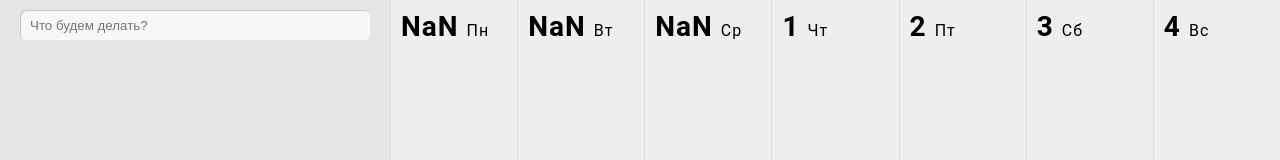
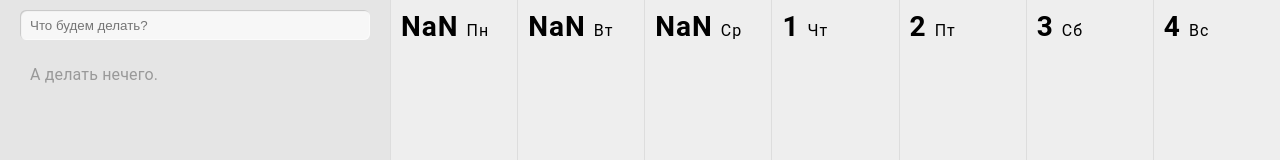
Before and after one commit to bytekot/napoleon, a React (Vite) app: page / in a window 1280 px wide. Shown: the top 160 px of the page. Built offline with nearby package versions, Linux system fonts and the light colour scheme; no server answers.

Commit message:
Add empty text for the unplanned task list

```diff
--- a/src/components/task/container.tsx
+++ b/src/components/task/container.tsx
@@ -20,7 +20,6 @@ export function TaskDraggableContainer ({ taskId, className }: { taskId: string,
         }
         setIsDragged(true)
     }
-
     const onDragEnd = () => setIsDragged(false)
 
     return (
--- a/src/components/tasks/component.tsx
+++ b/src/components/tasks/component.tsx
@@ -4,13 +4,14 @@ import styles from './styles.module.scss'
 
 interface TasksProps {
     taskIds: string[]
+    emptyText?: string
     onDragOver?: (event: React.DragEvent) => void
     onDrop?: (event: React.DragEvent) => void
     onDragLeave?: (event: React.DragEvent) => void
     draggedTaskOrder: number | null
 }
 
-export function Tasks({ taskIds, onDragOver, onDrop, onDragLeave, draggedTaskOrder }: TasksProps) {
+export function Tasks ({ taskIds, emptyText, onDragOver, onDrop, onDragLeave, draggedTaskOrder }: TasksProps) {
     return (
         <div
             data-tasks
@@ -19,6 +20,10 @@ export function Tasks({ taskIds, onDragOver, onDrop, onDragLeave, draggedTaskOrd
             onDragLeave={onDragLeave}
             onDrop={onDrop}
         >
+            {emptyText && !taskIds.length
+                ? <div className={styles.emptyText}>{emptyText}</div>
+                : false
+            }
             {
                 taskIds.map((taskId: string, index: number) => {
                     let className
--- a/src/components/tasks/container.tsx
+++ b/src/components/tasks/container.tsx
@@ -8,7 +8,13 @@ import { getDraggedTaskOrder } from '../../utils/calendar'
 import { useState } from 'react'
 import { editTask } from '../../store/entities/task/thunks/edit-task'
 
-export function TasksContainer({ status, dueDate }: { status?: string, dueDate?: string }) {
+interface TasksContainerProps {
+    status?: string
+    dueDate?: string
+    emptyText?: string
+}
+
+export function TasksContainer({ status, dueDate, emptyText }: TasksContainerProps) {
     const [draggedTaskOrder, setDraggedTaskOrder] = useState<number | null>(null)
     const dispatch = useDispatch()
     let selector
@@ -59,6 +65,7 @@ export function TasksContainer({ status, dueDate }: { status?: string, dueDate?:
             ? 'Загрузка...'
             : <Tasks
                 taskIds={taskIds}
+                emptyText={emptyText}
                 draggedTaskOrder={draggedTaskOrder}
                 onDragOver={onDragOver}
                 onDragLeave={onDragLeave}
--- a/src/components/tasks/styles.module.scss
+++ b/src/components/tasks/styles.module.scss
@@ -1,6 +1,10 @@
 .tasks {
     height: 100%;
     padding: 10px;
+
+    .emptyText {
+        color: #999;
+    }
 
     div {
         margin-bottom: 10px;
--- a/src/pages/main/component.tsx
+++ b/src/pages/main/component.tsx
@@ -21,7 +21,7 @@ export function MainPage () {
             <div className={styles.mainPage}>
                 <div className={styles.tasks}>
                     <TaskForm />
-                    <TasksContainer status={TASK_STATUSES.unplanned} />
+                    <TasksContainer status={TASK_STATUSES.unplanned} emptyText='А делать нечего.' />
                 </div>
                 <CalendarWeek />
             </div>
```
